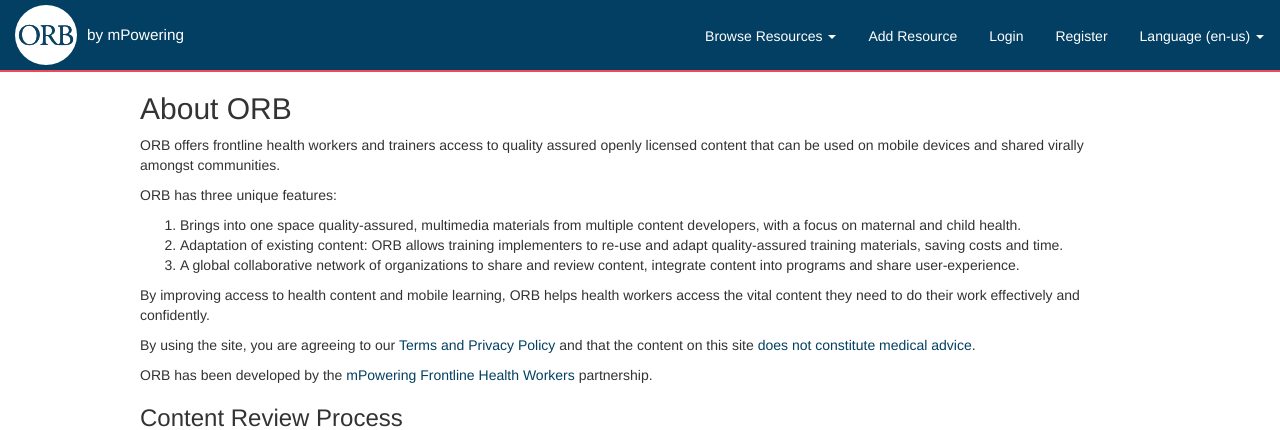
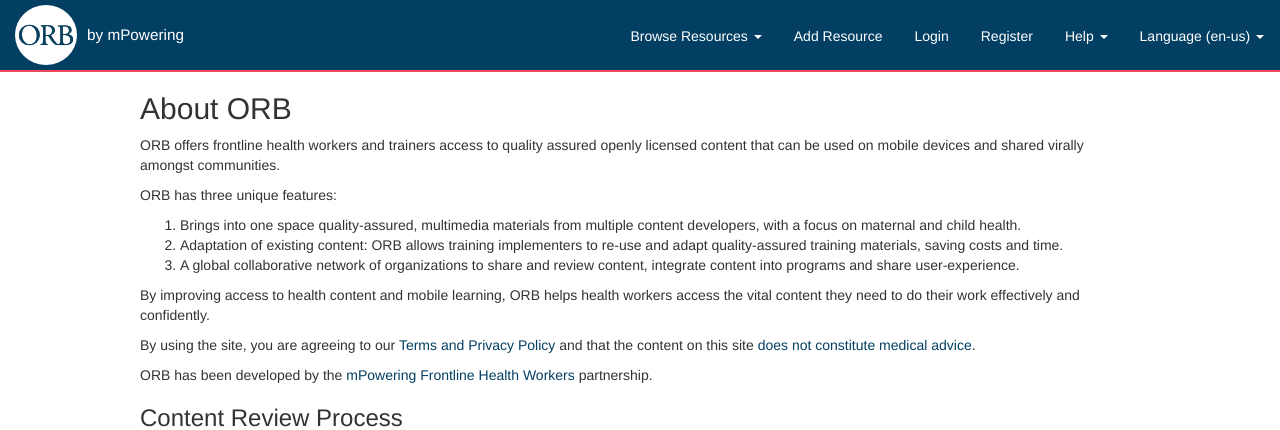
Before and after one commit to mPowering/django-orb, a Django app: template orb/templates/orb/about.html in a window 1280 px wide. Shown: the top 430 px of the page. Run offline with Django 3.2, Linux system fonts and the light colour scheme; the template is opened without the code that fills it, so the values that code supplies are empty; parts of the project's set-up code (start-up, migrations or seed data) failed here and were passed over; some libraries are stand-ins or nearby versions.

Commit message:
Add help links to header Help dropdown
This provides a more obvious place for *help specific* links, especially
regarding content review.

Refs:

> The "About" section on the ORB site is kind of hidden at the
> bottom at the page – no one knows that it's there and has descriptions
> of the content review process, because we’re getting questions about
> where to find this on the site. Can we move the "About" section to the
> top menu along with "Browse Resources", etc?

Closes gh-547

```diff
--- a/orb/templates/includes/header.html
+++ b/orb/templates/includes/header.html
@@ -30,6 +30,7 @@
                 </li>
 
                 <li><a href="{% url 'orb_resource_create' %}">{% trans 'Add Resource' %}</a></li>
+
 
                 {% if header_owns_tags or user.is_staff %}
                     <li class="dropdown"><a href="#" data-toggle="dropdown"
@@ -89,6 +90,23 @@
                     <li><a href="{% url 'profile_register' %}">{% trans 'Register' %}</a></li>
                 {% endif %}
 
+              {# Help section #}
+              <li class="dropdown">
+                <a href="#" data-toggle="dropdown" class="dropdown-toggle">{% trans 'Help' %}
+                  <b class="caret"></b>
+                </a>
+                <ul class="dropdown-menu">
+                  <li><a href="{% url 'orb_how_to' %}">{% trans 'How to use ORB' %}</a></li>
+                  <li><a href="{% url 'orb_guidelines' %}">{% trans 'Resource Guidelines' %}</a></li>
+                  <li><a href="{% url 'orb_about' %}#crp">{% trans 'Content Review Process' %}</a></li>
+                  <li><a href="{% url 'orb_cc_faq' %}">{% trans 'Creative Commons FAQs' %}</a></li>
+                  {#                  <li><a href="https://mpowering.readthedocs.io/">{% trans 'Technical Documentation' %}</a></li>#}
+                  {#                  <li><a href="{% url 'orb_partners' %}">{% trans 'Content Partners' %}</a></li>#}
+                  {#                  <li><a href="{% url 'orb_about' %}">{% trans 'About ORB' %}</a></li>#}
+                </ul>
+              </li>
+
+
                 {% csrf_token %}
                 {% get_available_languages as languages %}
                 {% if languages|length > 1 %}
```
